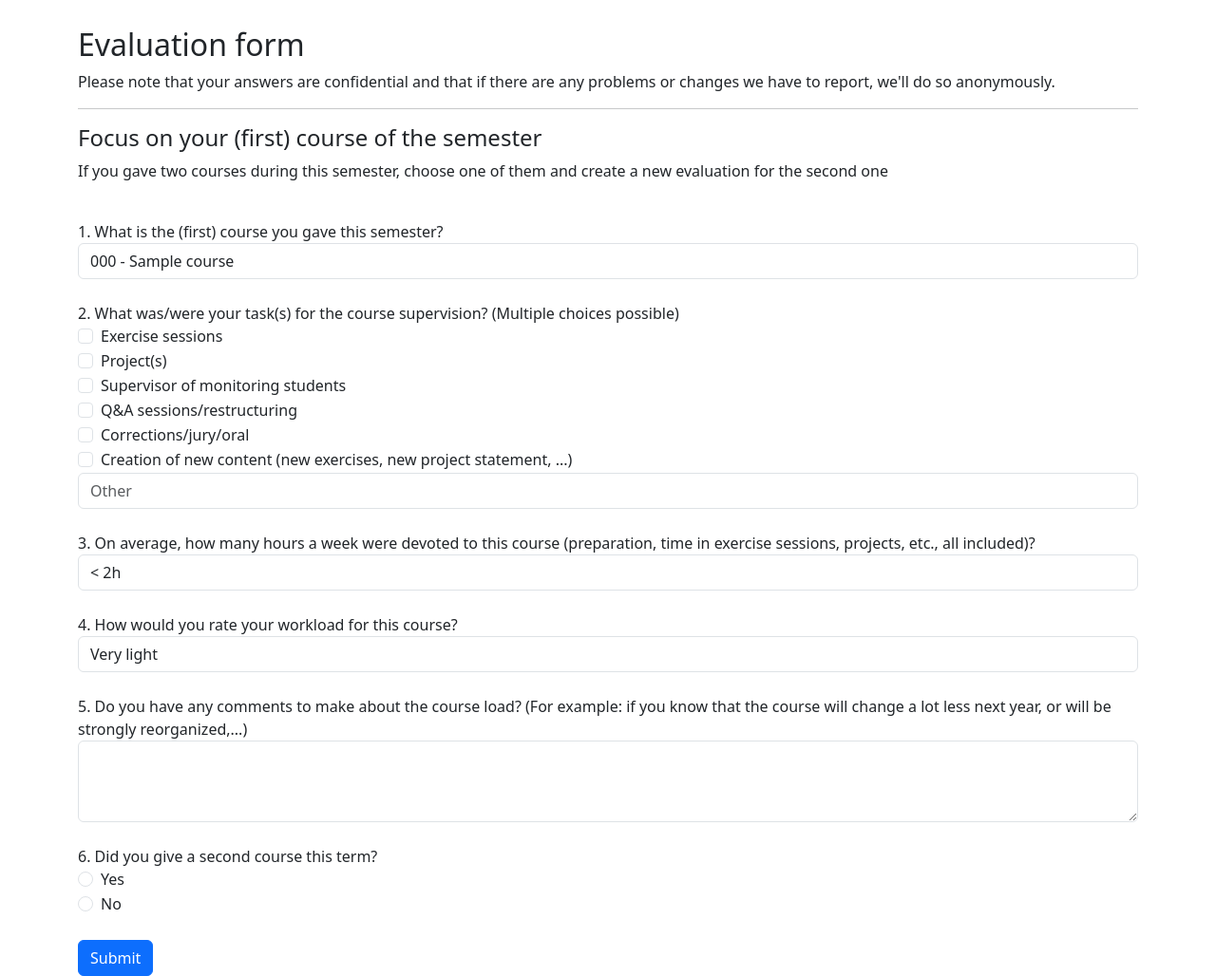
After one commit to UCL-INGI/ictm-teaching, a Flask app: template templates/evaluations.html in a window 1280 px wide. The commit adds this page. Shown: the whole page at 95% size. Run offline with Flask 3, Linux system fonts and the light colour scheme; the template is opened without the code that fills it: most values are stand-ins (such as "Sample title", 1, 10 or a date in 2020); parts of the project's set-up code (start-up, migrations or seed data) failed here and were passed over; some libraries are stand-ins or nearby versions.

Commit message:
Create evaluation page

```diff
--- a/app.py
+++ b/app.py
@@ -39,7 +39,9 @@ def get_organization():
 
 @app.context_processor
 def inject_configurations():
-    return dict(configurations=get_configurations(), organizations_code=get_organization(), quadri=QUADRI, language=LANGUAGES, researcher_type=RESEARCHERS_TYPE, dynamic_year=get_current_year())
+    return dict(configurations=get_configurations(), organizations_code=get_organization(), quadri=QUADRI,
+                language=LANGUAGES, researcher_type=RESEARCHERS_TYPE, dynamic_year=get_current_year(),
+                tasks=TASK, evaluation_hour=EVALUATION_HOUR, workloads=WORKLOAD)
 
 
 # Routes
--- a/enums.py
+++ b/enums.py
@@ -11,3 +11,7 @@ DEFAULT_MAX_LOAD = {
     'Teaching assistant': 4,
     'Other': 1
 }
+TASK = ["Exercise sessions", "Project(s)", "Supervisor of monitoring students", "Q&A sessions/restructuring",
+        "Corrections/jury/oral", "Creation of new content (new exercises, new project statement, ...)"]
+EVALUATION_HOUR = ["< 2h", "2h - 4h", "4h - 6h", "6h - 8h", "> 8h"]
+WORKLOAD = ["Very light", "Light", "Reasonable", "High", "Very high"]
--- /dev/null
+++ b/templates/evaluations.html
@@ -0,0 +1,81 @@
+{% extends "layout.html" %}
+{% block pagetitle %}Evaluation form{% endblock %}
+{% block pagecontent %}
+    <div class="container mt-1">
+        <br>
+        <h2>Evaluation form</h2>
+        <p>Please note that your answers are confidential and that if there are any problems or changes we have to
+            report, we'll do so anonymously.</p>
+        <hr>
+        <form action="{{ url_for("course.create_evaluation", current_year=current_year, user_id=user_id) }}" method="POST">
+            <h4>Focus on your (first) course of the semester</h4>
+            <p>If you gave two courses during this semester, choose one of them and create a new evaluation for the
+                second one </p>
+            <br>
+            <div class="form-group">
+                <label for="course1">1. What is the (first) course you gave this semester?</label>
+                <select class="form-control" id="course" name="course_id" required>
+                    {% for course in courses %}
+                        <option value="{{ course.id }}">{{ course.code }} - {{ course.title }}</option>
+                    {% endfor %}
+                </select>
+            </div>
+            <br>
+            <div class="form-group">
+                <label>2. What was/were your task(s) for the course supervision? (Multiple choices possible)</label>
+                <br>
+                {% for task in tasks %}
+                    <div class="form-check">
+                        <input class="form-check-input" type="checkbox" name="tasks[]" id="{{ task }}"
+                               value="{{ task }}">
+                        <label class="form-check-label" for="{{ task }}">{{ task }}</label>
+                    </div>
+                {% endfor %}
+                <input class="form-control" type="text" name="tasks[]" id="other"
+                               placeholder="Other" value="">
+            </div>
+            <br>
+            <div class="form-group">
+                <label>3. On average, how many hours a week were devoted to this course (preparation, time in exercise
+                    sessions, projects, etc., all included)?</label><br>
+                <select class="form-control" name="evaluation_hour" required>
+                    {% for hour in evaluation_hour %}
+                        <option value="{{ hour }}">{{ hour }}</option>
+                    {% endfor %}
+                </select>
+            </div>
+            <br>
+            <div class="form-group">
+                <label>4. How would you rate your workload for this course?</label><br>
+                <select class="form-control" name="workload" required>
+                    {% for workload in workloads %}
+                        <option value="{{ workload }}">{{ workload }}</option>
+                    {% endfor %}
+                </select>
+            </div>
+            <br>
+            <div class="form-group">
+                <label for="comments">5. Do you have any comments to make about the course load? (For example: if you
+                    know that the course will change a lot less next year, or will be strongly
+                    reorganized,...)</label><br>
+                <textarea class="form-control" id="comment" name="comment" rows="3"></textarea>
+            </div>
+            <br>
+            <div class="form-group">
+                <label>6. Did you give a second course this term?</label><br>
+                <div class="form-check">
+                    <input class="form-check-input" type="radio" name="second_course" id="second_course_yes" value="Yes"
+                           required>
+                    <label class="form-check-label" for="second_course_yes">Yes</label>
+                </div>
+                <div class="form-check">
+                    <input class="form-check-input" type="radio" name="second_course" id="second_course_no" value="No"
+                           required>
+                    <label class="form-check-label" for="second_course_no">No</label>
+                </div>
+            </div>
+            <br>
+            <button type="submit" class="btn btn-primary">Submit</button>
+        </form>
+    </div>
+{% endblock %}
--- a/templates/layout.html
+++ b/templates/layout.html
@@ -38,6 +38,10 @@
                             <a class="nav-link"
                                href="{{ url_for('user.user_profile', user_id=session.user_id, current_year=dynamic_year) }}">My
                                 Profile</a>
+                        </li>
+                        <li>
+                            <a class="nav-link"
+                               href="{{ url_for('course.evaluations', user_id=session.user_id, current_year=dynamic_year) }}">Evaluations</a>
                         </li>
                         {% if session.is_admin %}
                             <li class="nav-item dropdown">
```
Also changed, not shown: course.py (+48 -4 lines), db.py (+22 -2 lines).
